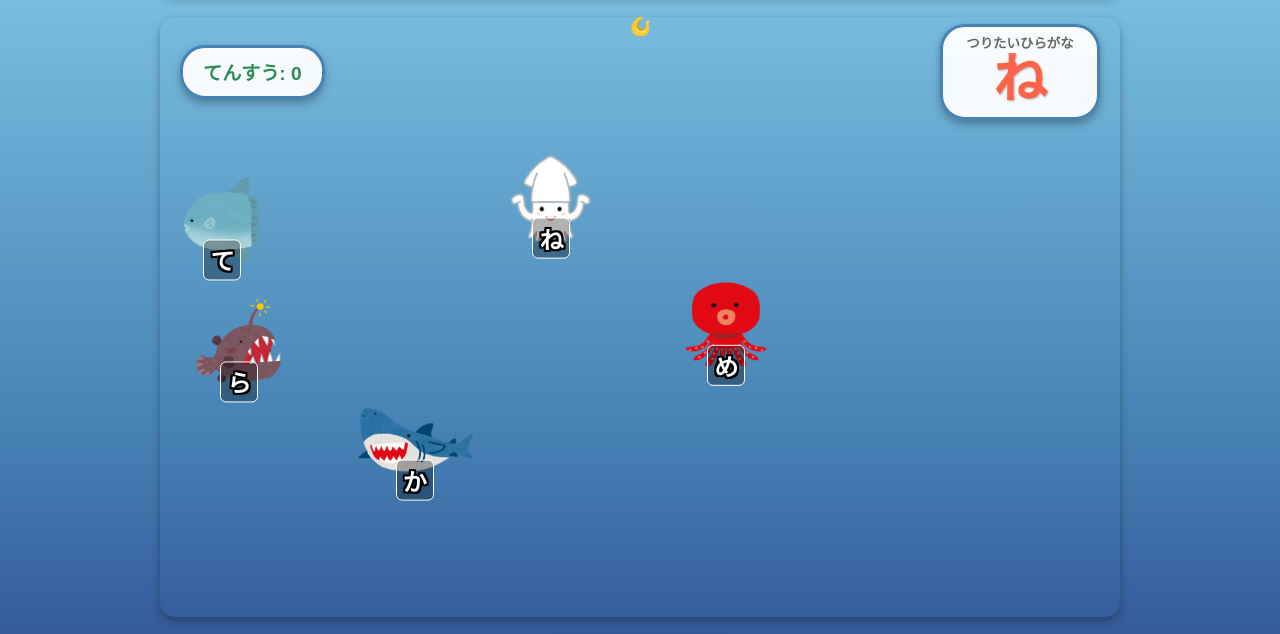
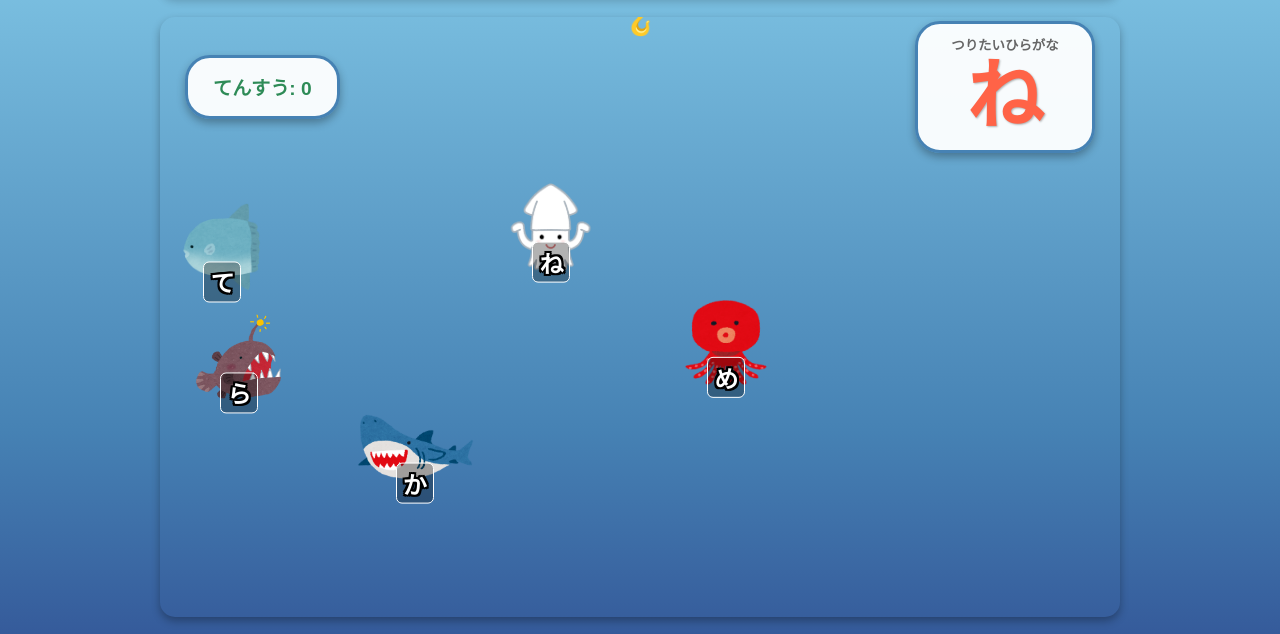
Before and after one commit to Magaming/hiragana-game, a plain HTML site: page index.html in a window 1280 px wide. Shown: the part 121-755 px from the top of the page. Drawn offline with Linux system fonts and the light colour scheme.

Commit message:
スタイル調整

```diff
--- a/script.js
+++ b/script.js
@@ -136,7 +136,7 @@ class HiraganaFishingGame {
         const fishWidth = 120;
         const fishHeight = 90;
         const margin = 20; // 魚同士の最小間隔
-        const uiAreaHeight = 100; // 上部UIエリアの高さ
+        const uiAreaHeight = 130; // 上部UIエリアの高さ
         const maxX = fishContainer.offsetWidth - fishWidth;
         const maxY = fishContainer.offsetHeight - fishHeight - 50;
         const minY = uiAreaHeight + 20; // UIエリアの下から20px空ける
--- a/style.css
+++ b/style.css
@@ -48,12 +48,12 @@ body {
     top: 0;
     left: 0;
     right: 0;
-    height: 100px;
+    height: 130px;
     display: flex;
     justify-content: space-between;
     align-items: center;
-    padding: 20px;
-    padding-top: 30px;
+    padding: 25px;
+    padding-top: 35px;
     z-index: 15;
     pointer-events: none;
 }
@@ -62,7 +62,7 @@ body {
     font-size: 1.2em;
     font-weight: bold;
     background: rgba(255, 255, 255, 0.95);
-    padding: 10px 20px;
+    padding: 15px 25px;
     border-radius: 25px;
     border: 3px solid #4682B4;
     box-shadow: 0 4px 8px rgba(0, 0, 0, 0.3);
@@ -79,18 +79,18 @@ body {
     flex-direction: column;
     align-items: center;
     text-align: center;
-    min-width: 160px;
+    min-width: 180px;
 }
 
 .target-label {
     font-size: 0.7em;
     color: #666666;
-    margin-bottom: 2px;
+    margin-bottom: 6px;
     line-height: 1;
 }
 
 #target-hiragana {
-    font-size: 2.8em;
+    font-size: 4.0em;
     color: #FF6347;
     font-weight: bold;
     text-shadow: 1px 1px 2px rgba(0, 0, 0, 0.3);
@@ -179,7 +179,7 @@ body {
 
 .hiragana-text {
     position: absolute;
-    top: 90%;
+    top: 85%;
     left: 50%;
     transform: translate(-50%, -50%);
     font-size: 24px;
```
